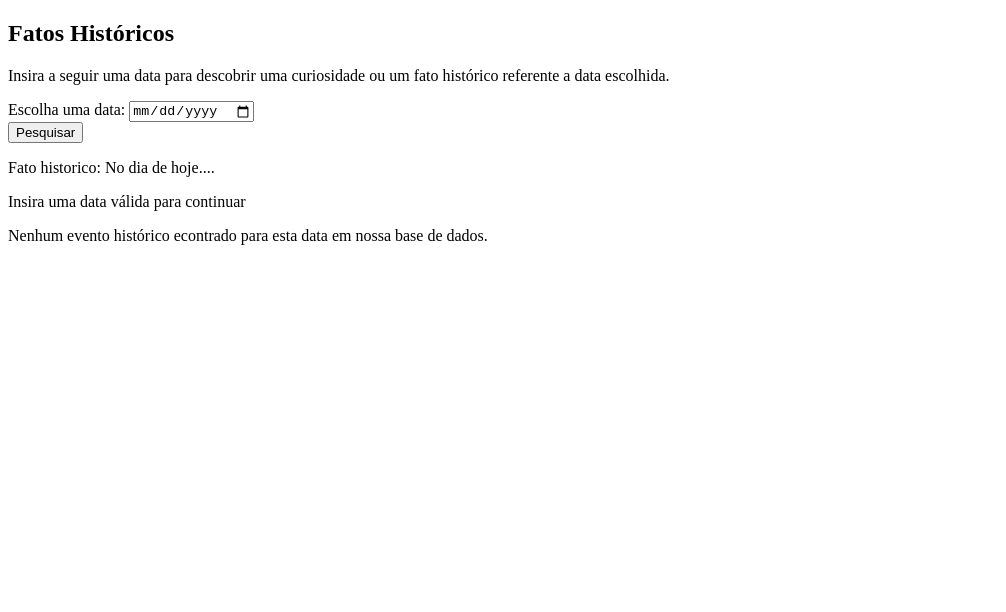
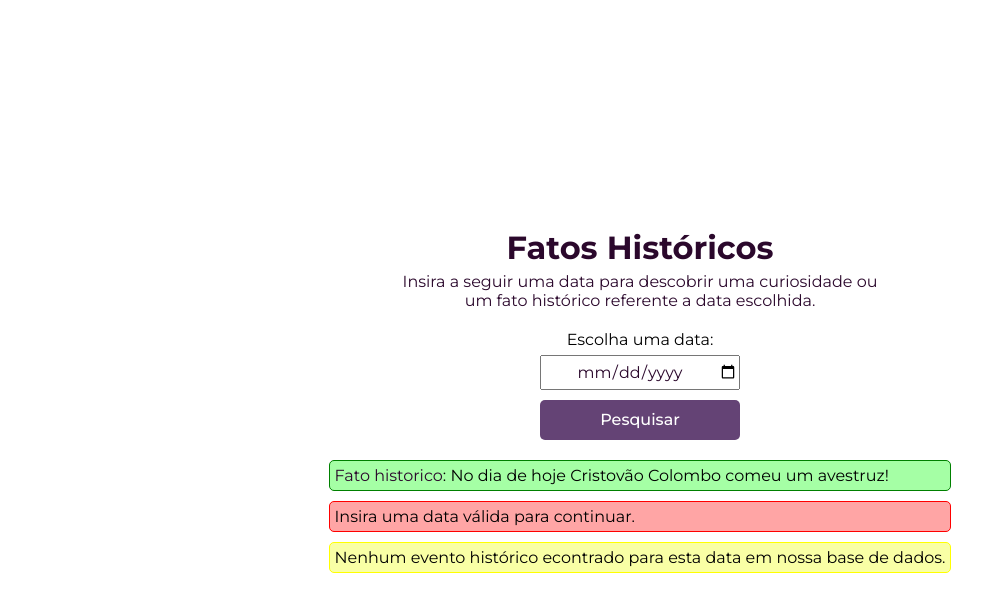
Before and after one commit to AbismoDev/historical-facts, a plain HTML site: page index.html in a window 1280 px wide. Shown: the whole page, without its empty margins (0-1006 px from the left). Drawn offline with Linux system fonts and the light colour scheme.

Commit message:
feat: adcionado estilo ao projeto

```diff
--- a/assets/css/style.css
+++ b/assets/css/style.css
@@ -0,0 +1,114 @@
+@import url('https://fonts.googleapis.com/css2?family=Montserrat:ital,wght@0,100..900;1,100..900&display=swap');
+
+* {
+    font-family: "Montserrat", sans-serif;
+    box-sizing: border-box;
+    padding: 0;
+    margin: 0;
+}
+
+.container {
+    justify-content: center;
+    align-items: center;
+    min-height: 100vh;
+    max-width: 1024px;
+    margin:  0 auto;
+    display: flex;
+    width: 100%;
+}
+
+.cor--roxo {
+    color: #2b082c;
+}
+
+.container--app {
+    flex-direction: column;
+    align-items: center;
+    max-width: 700px;
+    display: flex;
+    width: 100%;
+    gap: 20px;
+}
+
+.container--texto {
+    flex-direction: column;
+    text-align: center;
+    max-width: 500px;
+    display: flex;
+    gap: 5px;
+}
+
+.container--texto h1 {
+    color: #2b082c;
+    font-size: 32px;
+}
+
+.container--texto p {
+    color: #2b082c;
+}
+
+.container--app form {
+    flex-direction: column;
+    align-items: center;
+    display: flex;
+    width: 100%;
+    gap: 10px;
+}
+
+.container--input {
+    flex-direction: column;
+    align-items: center;
+    display: flex;
+    width: 100%;
+    gap: 6px;
+}
+
+.container--input input {
+    text-align: center;
+    color: #2b082c;
+    max-width: 200px;
+    font-size: 16px;
+    cursor: pointer;
+    outline: none;
+    height: 35px;
+    width: 100%;
+}
+
+.container--app form button {
+    background-color: #644375;
+    border-radius: 5px;
+    font-weight: 500;
+    max-width: 200px;
+    cursor: pointer;
+    font-size: 16px;
+    color: white;
+    height: 40px;
+    width: 100%;
+    border: 0;
+}
+
+.container--res {
+    flex-direction: column;
+    display: flex;
+    gap: 10px;
+}
+
+.container--resposta {
+    border-radius: 5px;
+    padding: 5px;
+}
+
+.sucesso {
+    background-color: rgb(165, 255, 165);
+    border: 1px solid green;
+}
+
+.falha {
+    background-color: rgb(255, 165, 165);
+    border: 1px solid red;
+}
+
+.aviso {
+    background-color: rgb(249, 255, 165);
+    border: 1px solid yellow;
+}
--- a/index.html
+++ b/index.html
@@ -27,10 +27,10 @@
                     </form>
                     <div class="container--res" id="res">
                         <div class="container--resposta sucesso">
-                            <p>Fato historico: No dia de hoje....</p>
+                            <p><span class="cor--roxo">Fato historico</span>: No dia de hoje Cristovão Colombo comeu um avestruz!</p>
                         </div>
                         <div class="container--resposta falha">
-                            <p>Insira uma data válida para continuar</p>
+                            <p>Insira uma data válida para continuar.</p>
                         </div>
                         <div class="container--resposta aviso">
                             <p>Nenhum evento histórico econtrado para esta data em nossa base de dados.</p>
```
